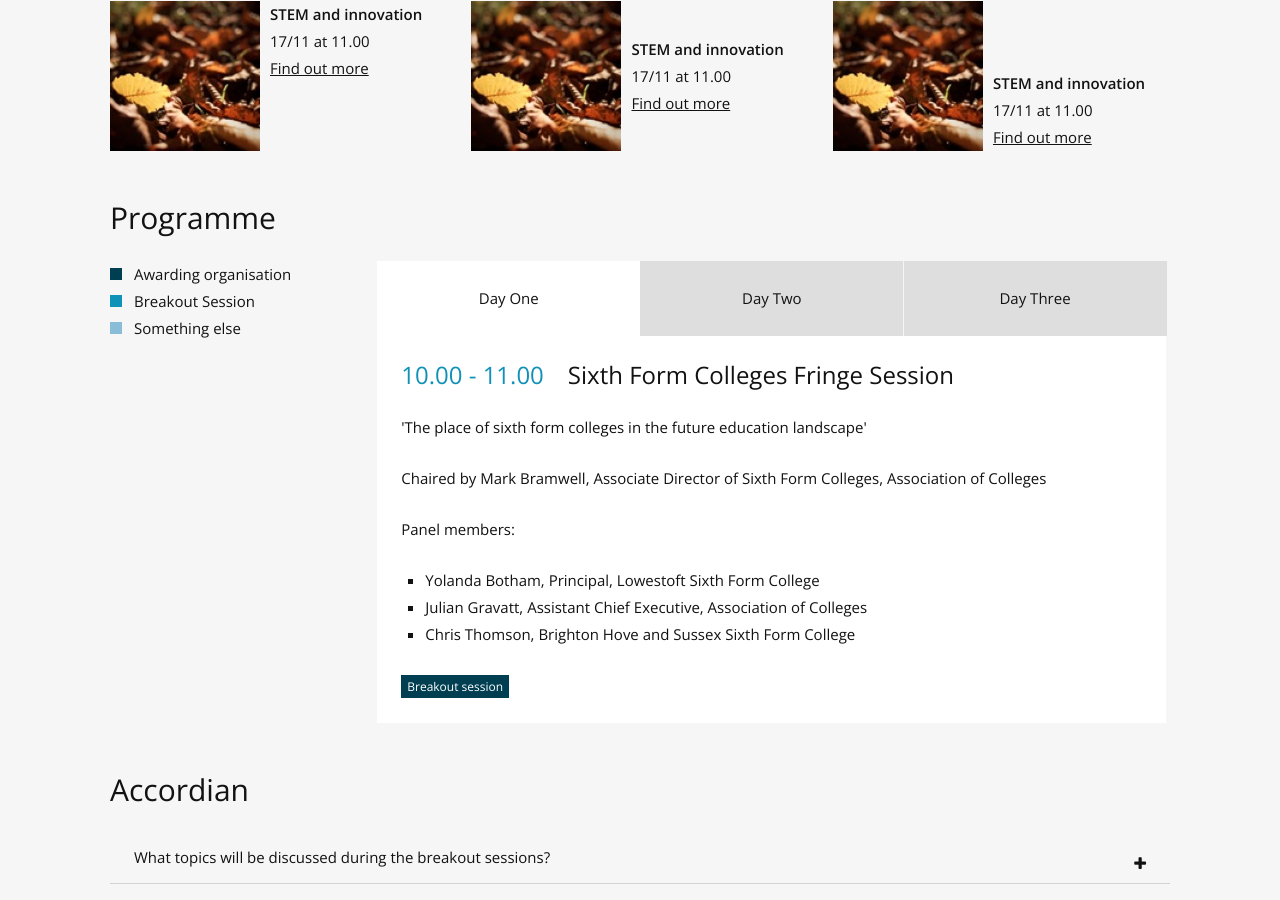
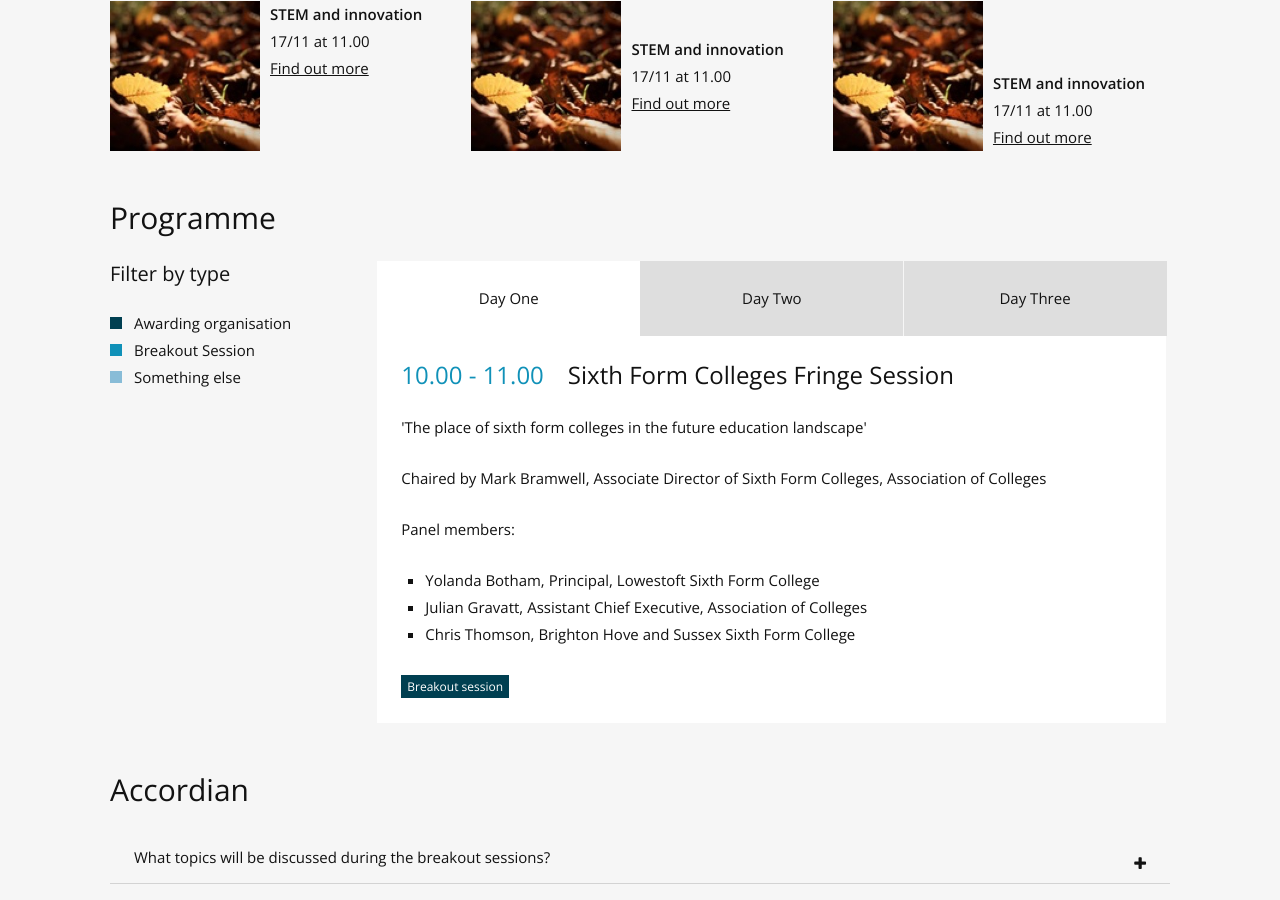
Before and after one commit to big-cat/aoc-annual-conference, a Jekyll site: the page built from styleguide/index.html, in a window 1280 px wide and 900 px high, scrolled down 4237 px. Built offline with Jekyll 4.4.1, drawn with Linux system fonts in a browser that asks for light colours; nearby versions of some CDN libraries; library files that are not in the unit come from our copies.

Commit message:
Update index.html

```diff
--- a/styleguide/index.html
+++ b/styleguide/index.html
@@ -351,6 +351,7 @@ layout: styleguide
             </div>
         </div>
         <div class="layout__item layout__item--12-of-12 layout__item--3-of-12@m f--l@m">
+            <p class="h4">Filter by type</p>
             <p class="filter filter--1 m-b--n">Awarding organisation</p>
             <p class="filter filter--2 m-b--n">Breakout Session</p>
             <p class="filter filter--3 m-b--n">Something else</p>
```
